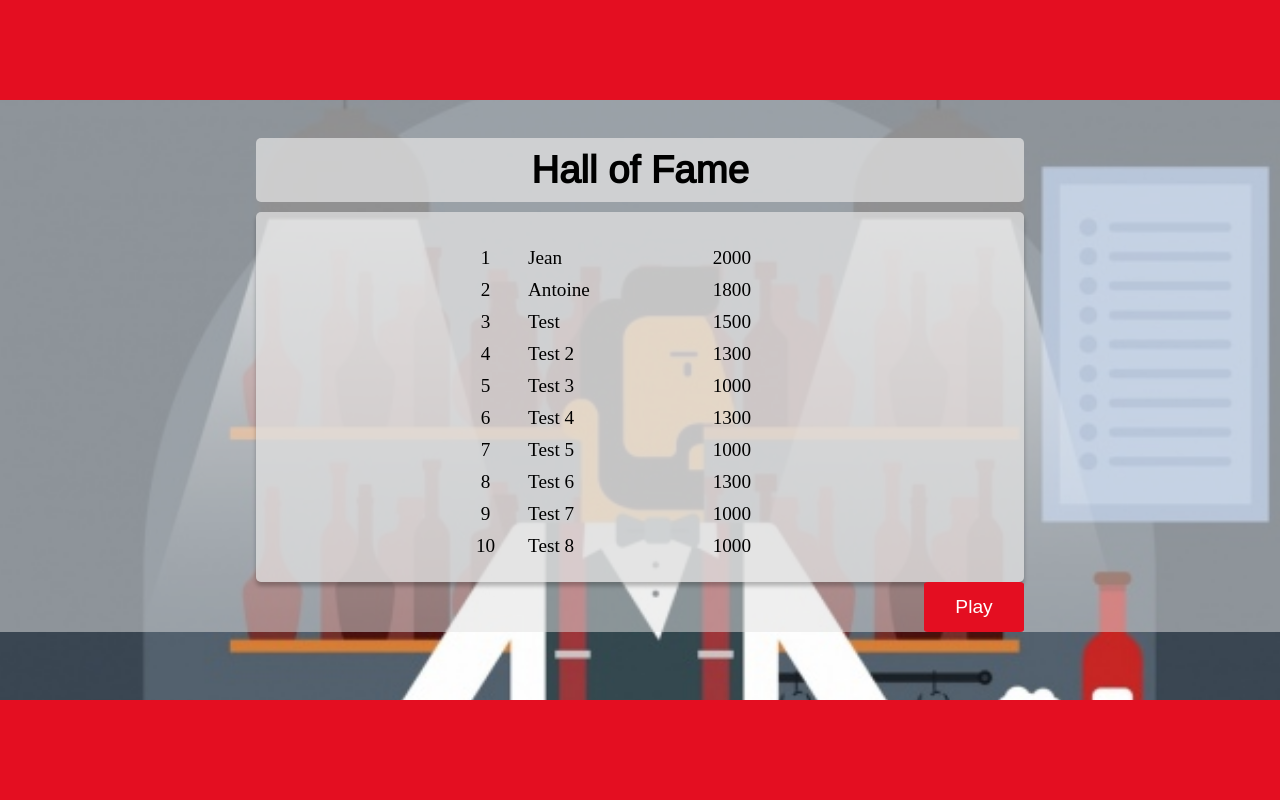
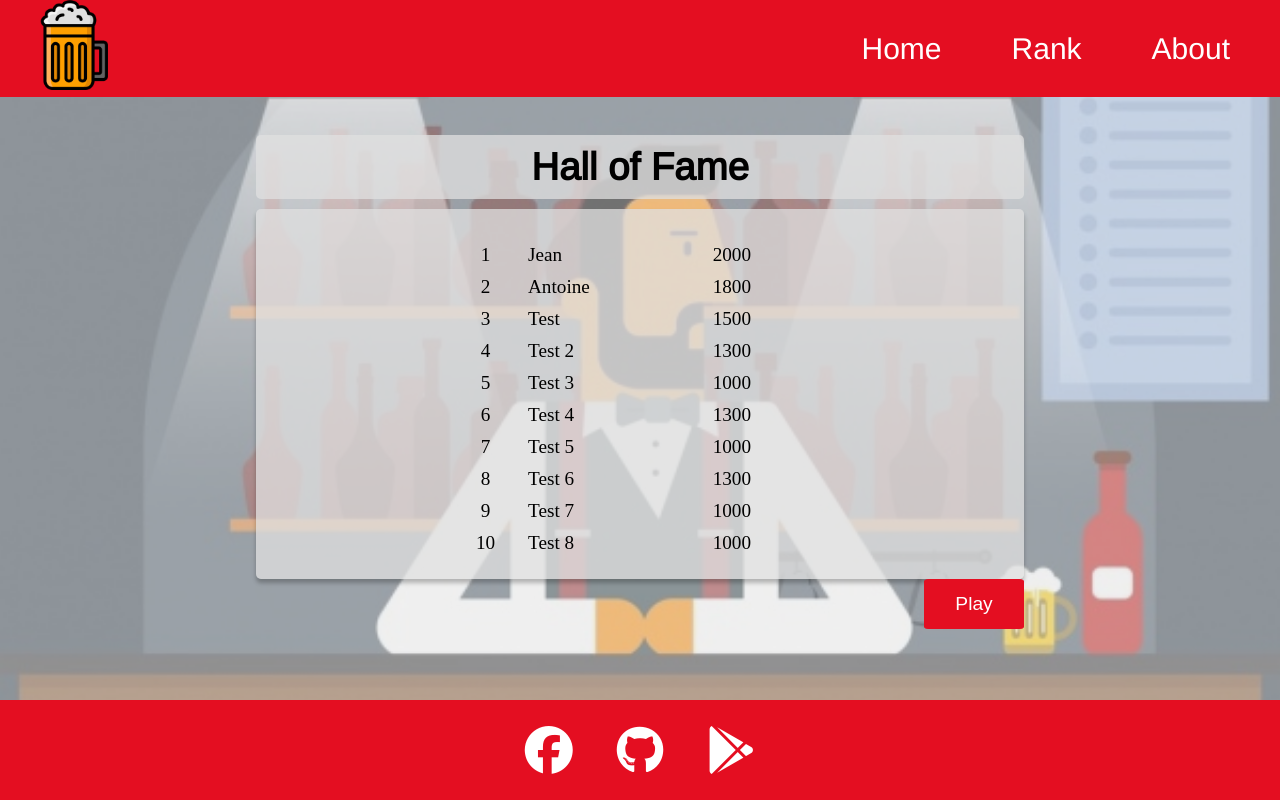
Before and after one commit to ThibaultVerin/Project-1-Memory-Beer, a plain HTML site: page ranking.html in a window 1280 px wide. Drawn offline with nearby package versions, Linux system fonts and the light colour scheme; a web font is replaced by a local one.

Commit message:
mise à jour de la page ranking et style + modification du readme

```diff
--- a/ranking.html
+++ b/ranking.html
@@ -16,10 +16,35 @@
   </head>
   <body>
     <header>
-      <!-- INSERT HEADER -->
+      <div id="burger-logo">
+        <div id="burger">
+          <i class="fas fa-bars fa-2x"></i>
+        </div>
+        <div class="title">
+          <h1 id="titre-memory">Memory Beer</h1>
+        </div>
+      </div>
+      <nav id="navbar">
+        <div class="binch">
+          <img
+            src="Pictures/iconfinder_32_-_Harry_Potter_-_Colour_-_Butterbeer_2730343.png"
+            width="90"
+            height="90"
+          />
+        </div>
+        <div class="title-desktop">
+          <h1 id="titre-memory">Memory Beer</h1>
+        </div>
+        <ul>
+          <li><a href="index.html">Home</a></li>
+          <li><a href="ranking.html">Rank</a></li>
+          <li><a href="aboutUs.html">About</a></li>
+        </ul>
+      </nav>
     </header>
 
-    <main class="hall-of-fame">
+    <main>
+      <div class="hall-of-fame">
         <div class="hall-of-fame-container">
           <h1>Hall of Fame</h1>
 
@@ -43,12 +68,22 @@
             <button><a href="#">Play</a></button>
           </div>
         </div>
+      </div>
     </main>
 
     <footer>
-      <!-- INSER FOOTER  -->
+      <div id="social-med">
+        <i class="fab fa-facebook fa-3x"></i>
+        <i class="fab fa-github fa-3x"></i>
+        <i class="fab fa-google-play fa-3x"></i>
+      </div>
     </footer>
 
     <script src="ranking-script.js"></script>
+    <script
+      src="https://kit.fontawesome.com/74a88b868b.js"
+      crossorigin="anonymous"
+      SameSite="Lax"
+    ></script>
   </body>
 </html>
--- a/style.css
+++ b/style.css
@@ -1,10 +1,18 @@
-
-
 /*Formatage de la page on enlève les marges interne et externe de tout (pour les rajouter plus tard après*/
 * {
   margin: 0;
   padding: 0;
+}
 
+/* Test du sticky footer */
+html,
+body {
+  height: 100%;
+}
+body {
+  display: flex;
+  flex-direction: column;
+}
 
 /* -- Début du header */
 
@@ -35,7 +43,7 @@ header ul li {
 header ul li a {
   padding: 10px;
   text-decoration: none;
-  color: black;
+  color: white;
 }
 #burger-logo {
   width: 100%;
@@ -68,7 +76,7 @@ header ul li a {
   }
   #navbar ul li a {
     text-decoration: none;
-    color: black;
+    color: white;
   }
   .binch {
     margin-left: 30px;
@@ -78,7 +86,7 @@ header ul li a {
 
 /* Début FOOTER */
 footer {
-  position: absolute;
+  /* position: absolute; */
   bottom: 0;
   width: 100%;
   color: white;
@@ -89,6 +97,7 @@ footer {
   justify-content: space-between;
   display: flex;
   justify-content: center;
+  flex-shrink: 0;
 }
 footer div {
   margin: 10px;
@@ -103,19 +112,21 @@ footer div {
   }
 }
 
-
 /* RANKING PAGE  */
 
-
-
-
-body {
+main {
+  height: 100%;
   background-image: url('Pictures/bar_drawing_bartender_lights_icons_cartoon_design_6834896.jpg');
   background-size: cover;
   background-repeat: no-repeat;
+  background-position: center center;
+  /* background-color: #f2f4f3; */
+
+  flex-grow: 1;
 }
 
 .hall-of-fame {
+  height: 100%;
   background-color: rgba(225, 225, 225, 0.5);
 }
 
@@ -151,9 +162,9 @@ body {
 
 @media screen and (min-width: 768px) {
   .hall-of-fame {
-    /* background-image: url('Pictures/bar_drawing_bartender_lights_icons_cartoon_design_6834896.jpg'); */
-    background-size: 100% 100%;
-    background-repeat: no-repeat;
+    height: 100%;
+    background-color: rgba(225, 225, 225, 0.5);
+    margin-bottom: 50px;
   }
 
   .hall-of-fame-container {
```
Also changed, not shown: 1 other file. Lines whose indentation alone changed are shown as unchanged.
